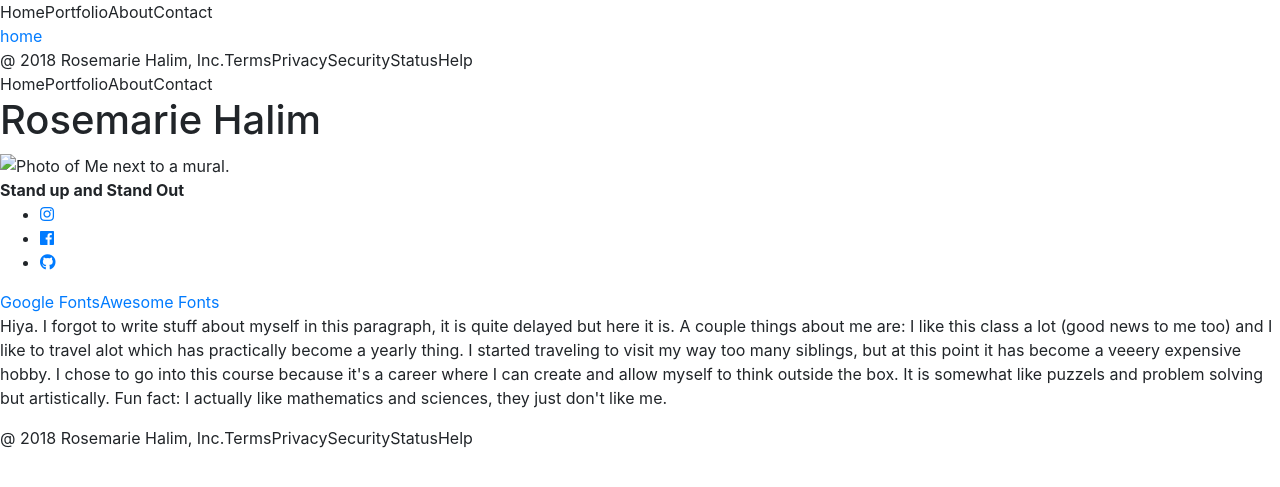
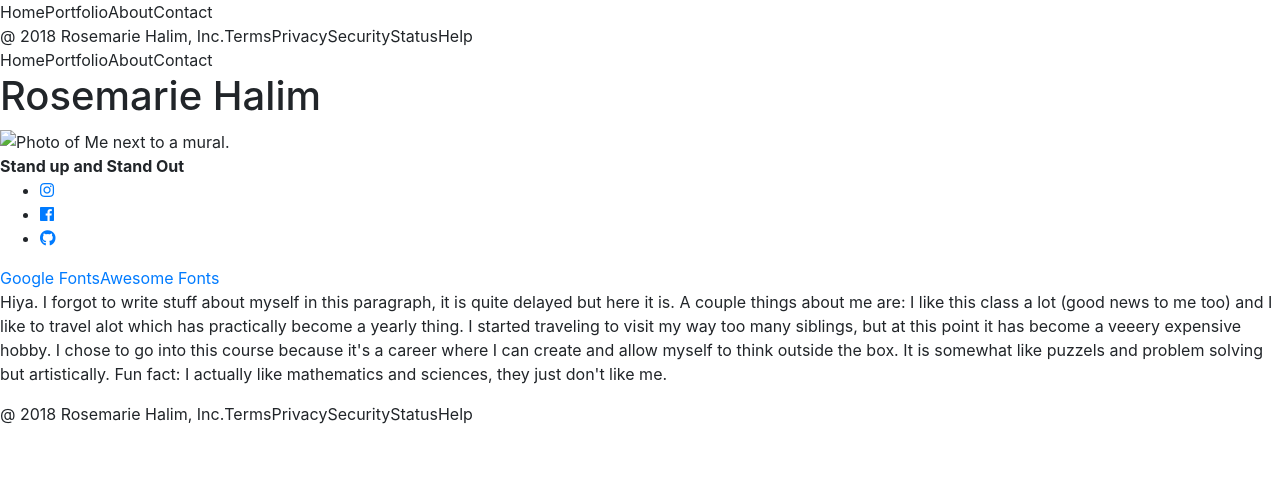
Before and after one commit to RosemarieHalim/My-Site, a Jekyll site: the page built from index.html, in a window 1280 px wide. Shown: the top 487 px of the page. Built offline with Jekyll 4.4.1, drawn with Linux system fonts in a browser that asks for light colours; nearby versions of some CDN libraries.

Commit message:
Update default.html

```diff
--- a/_layouts/default.html
+++ b/_layouts/default.html
@@ -15,7 +15,6 @@
 </head>
 <body>
     {% include header.html %}
-    <a href="{{site.baseurl}}_layouts/home.html">home</a>
     {% include footer.html %}
     {{ content }}
 
```
